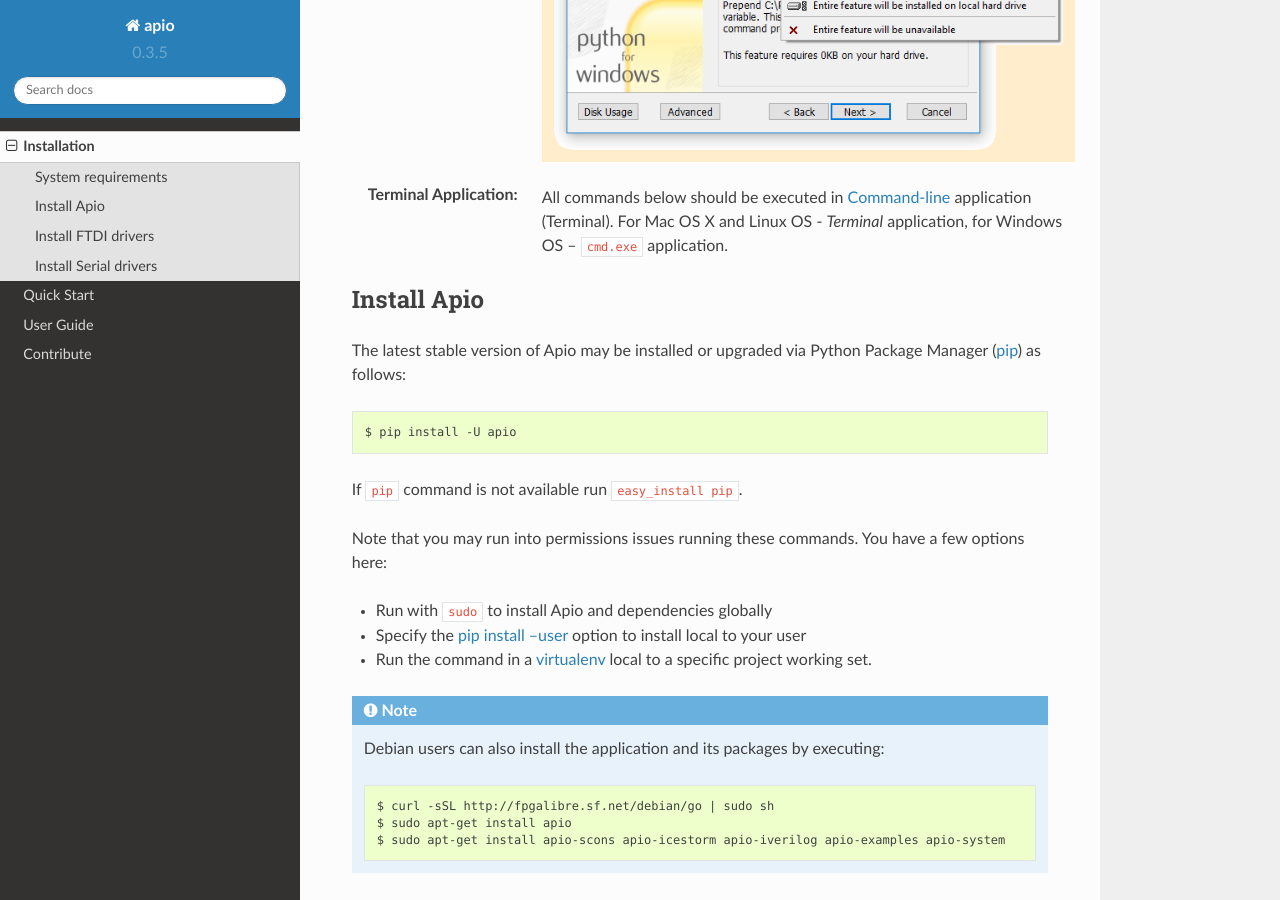
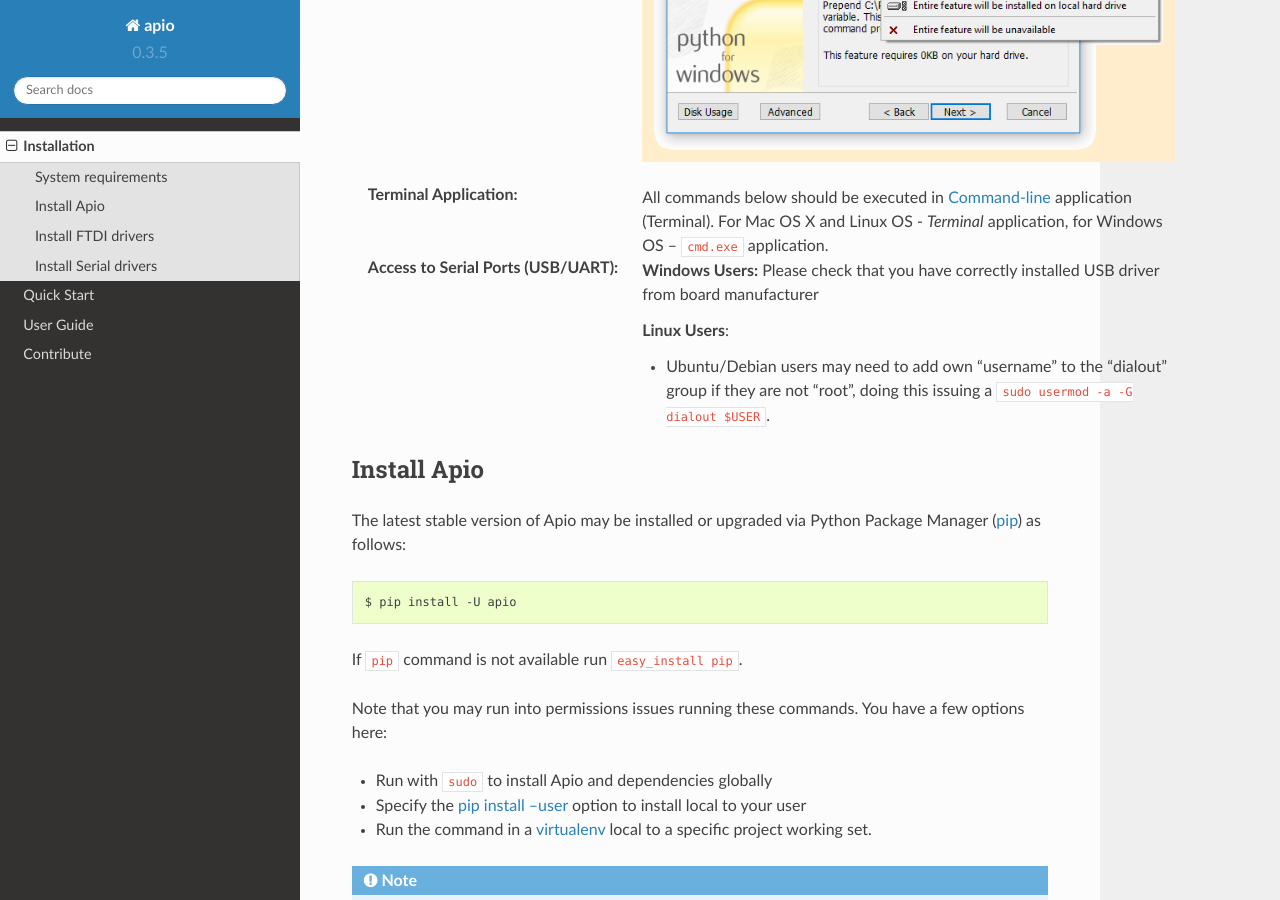
Before and after one commit to FPGAwars/apio, a Sphinx documentation site: the page built from docs/source/installation.rst, in a window 1280 px wide and 900 px high, scrolled down 890 px. Built offline with Sphinx 7.4.7 and the Read the Docs theme 2.0.0, drawn with Linux system fonts in a browser that asks for light colours.

Commit message:
Add dialout group info to installation docs

```diff
--- a/docs/source/installation.rst
+++ b/docs/source/installation.rst
@@ -29,6 +29,17 @@
   `Command-line <http://en.wikipedia.org/wiki/Command-line_interface>`_
   application (Terminal). For Mac OS X and Linux OS - *Terminal* application,
   for Windows OS – ``cmd.exe`` application.
+
+:Access to Serial Ports (USB/UART):
+
+    **Windows Users:** Please check that you have correctly installed USB
+    driver from board manufacturer
+
+    **Linux Users**:
+
+    * Ubuntu/Debian users may need to add own "username" to the "dialout"
+      group if they are not "root", doing this issuing a
+      ``sudo usermod -a -G dialout $USER``.
 
 Install Apio
 ------------
```
